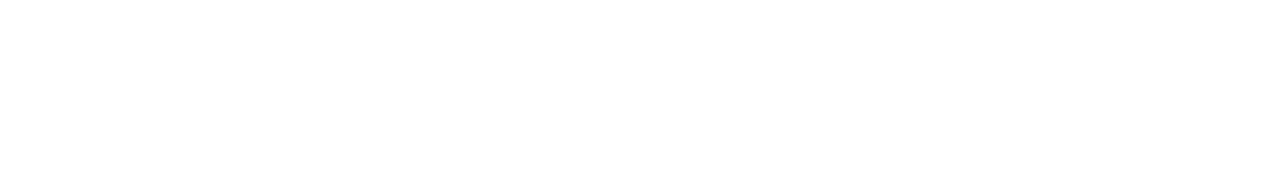
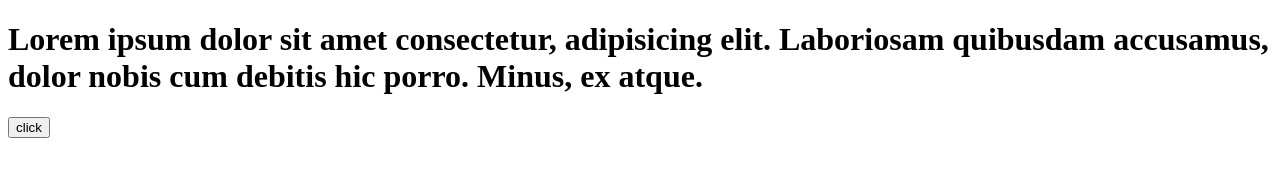
Before and after one commit to AyoubBoukyoud/Exemple_Depo, a plain HTML site: page index.html in a window 1280 px wide. Drawn offline with Linux system fonts and the light colour scheme.

Commit message:
Update index.html

```diff
--- a/index.html
+++ b/index.html
@@ -3,9 +3,10 @@
 <head>
     <meta charset="UTF-8">
     <meta name="viewport" content="width=device-width, initial-scale=1.0">
-    <title>git website</title>
+    <title>git website exp</title>
 </head>
 <body>
-
+    <h1>Lorem ipsum dolor sit amet consectetur, adipisicing elit. Laboriosam quibusdam accusamus, dolor nobis cum debitis hic porro. Minus, ex atque.</h1>
+    <button>click</button>
 </body>
 </html>
```
